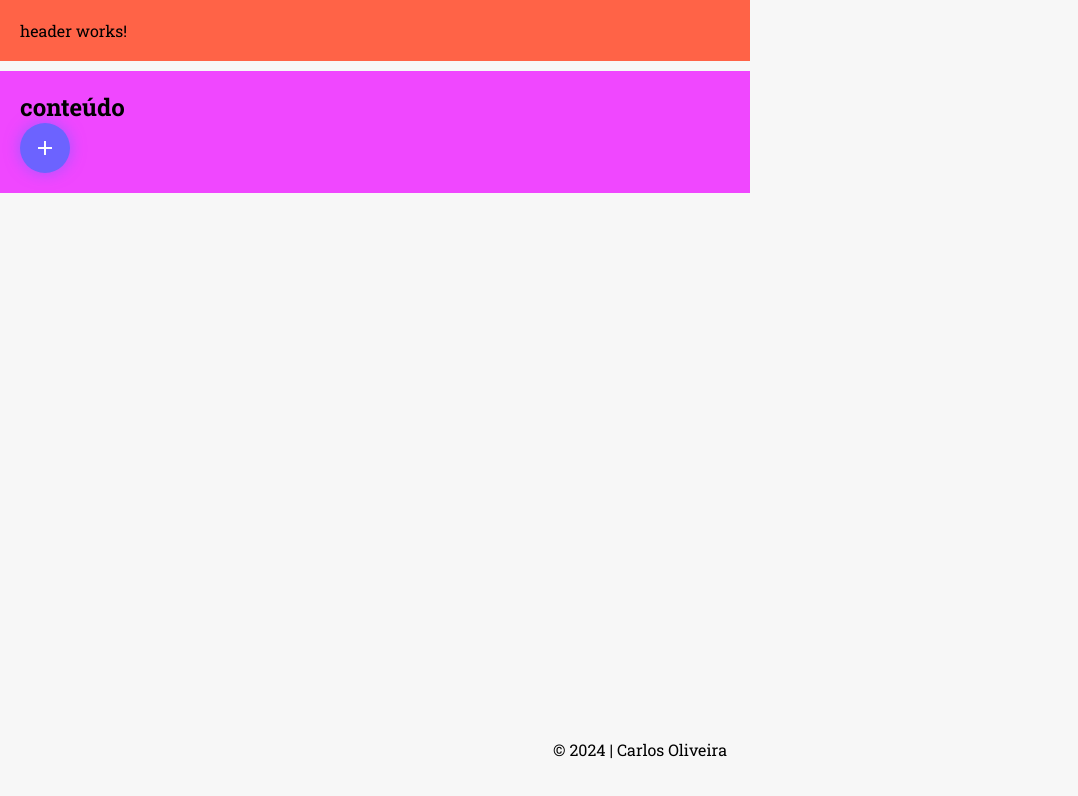
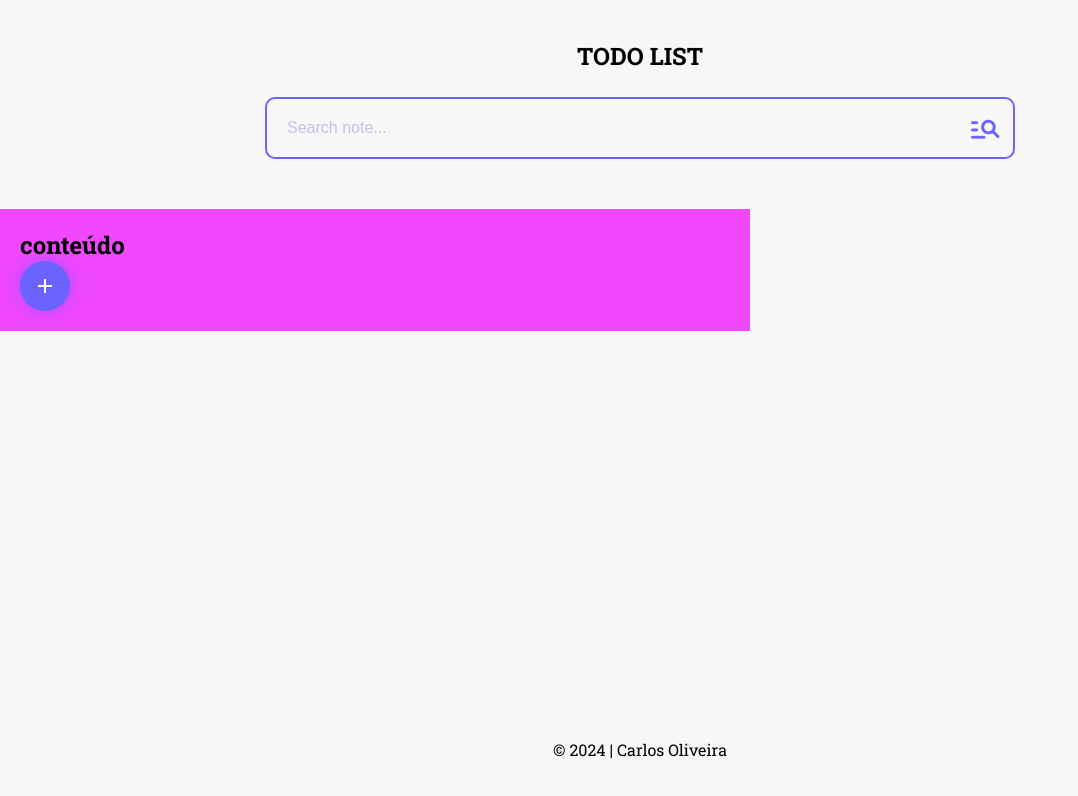
Before and after one commit to carlossroliveira/AngularTodoList, an Angular app: page / in a window 1280 px wide. Shown: the top 796 px of the page, without its empty margins (0-1078 px from the left). Built offline with nearby package versions, Linux system fonts and the light colour scheme.

Commit message:
Feat: Implementação do header estilos

```diff
--- a/src/app/components/header/header.component.html
+++ b/src/app/components/header/header.component.html
@@ -1 +1,8 @@
-<header class="container">header works!</header>
+<header class="container">
+  <span class="title">todo list</span>
+
+  <div class="search-container">
+    <input type="text" placeholder="Search note..." />
+    <span class="material-icons-round">manage_search</span>
+  </div>
+</header>
--- a/src/app/components/header/header.component.scss
+++ b/src/app/components/header/header.component.scss
@@ -1,5 +1,42 @@
 .container {
-  padding: 20px;
-  max-width: 750px;
-  background-color: tomato;
+  padding: 2.5rem;
+
+  .title {
+    display: flex;
+    font-weight: 700;
+    font-size: 1.5rem;
+    justify-content: center;
+    margin-bottom: 1.5625rem;
+    text-transform: uppercase;
+  }
+
+  .search-container {
+    display: flex;
+    margin: 0 auto;
+    padding: 0.625rem;
+    align-items: center;
+    max-width: 46.875rem;
+    border-radius: 0.625rem;
+    background-color: #f7f7f7;
+    border: 0.125rem solid #6c63ff;
+
+    input {
+      border: none;
+      outline: none;
+      flex-grow: 1;
+      color: #6c63ff;
+      font-size: 1rem;
+      padding: 0.625rem;
+      background-color: #f7f7f7;
+    }
+
+    ::-webkit-input-placeholder {
+      color: #c3c1e5;
+    }
+
+    span {
+      color: #6c63ff;
+      font-size: 2.1875rem;
+    }
+  }
 }
```
